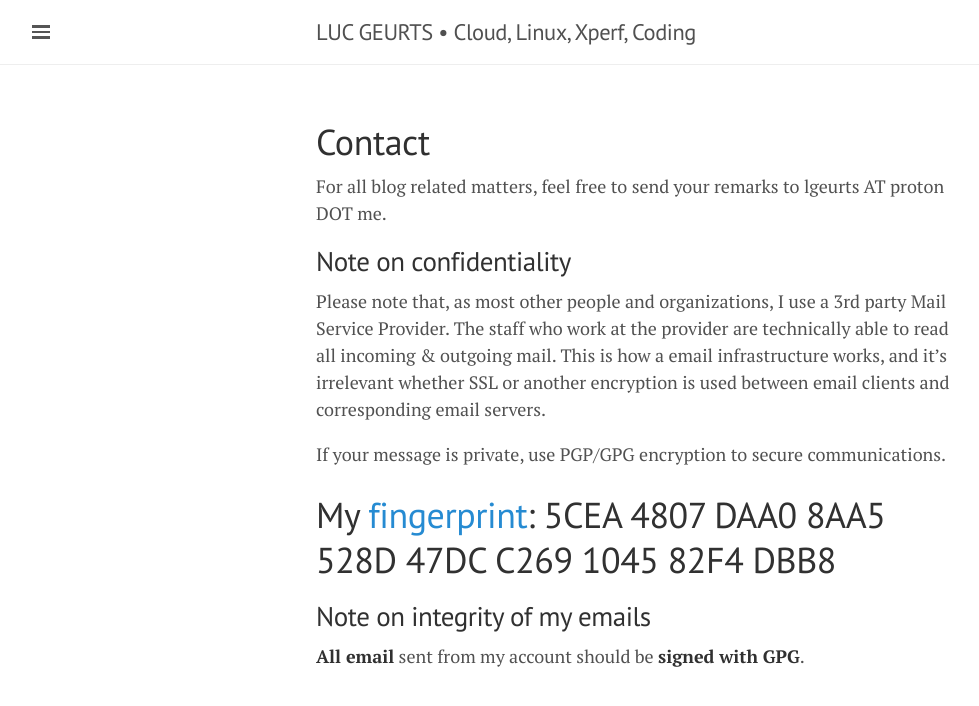
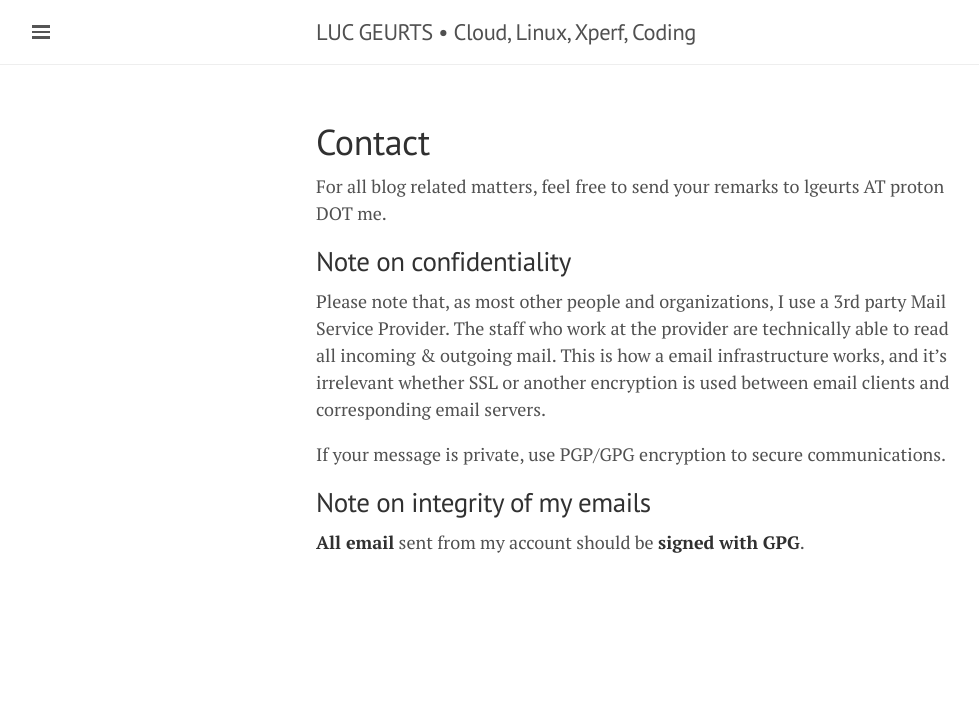
Before and after one commit to lgeurts/lgeurts.github.io, a Jekyll site: the page built from contact.md, in a window 1280 px wide. Shown: the top 706 px of the page, without its empty margins (0-979 px from the left). Built offline with Jekyll 4.4.1, drawn with Linux system fonts in a browser that asks for light colours; nearby versions of some CDN libraries.

Commit message:
Update contact.md

```diff
--- a/contact.md
+++ b/contact.md
@@ -11,7 +11,7 @@ Note on confidentiality
 Please note that, as most other people and organizations, I use a 3rd party Mail Service Provider. The staff who work at the provider are technically able to read all incoming & outgoing mail. This is how a email infrastructure works, and it's irrelevant whether SSL or another encryption is used between email clients and corresponding email servers.
 
 If your message is private, use PGP/GPG encryption to secure communications.
-# My [fingerprint](https://keys.openpgp.org/): 5CEA 4807 DAA0 8AA5 528D 47DC C269 1045 82F4 DBB8
+<!-- My [fingerprint](https://keys.openpgp.org/): 5CEA 4807 DAA0 8AA5 528D 47DC C269 1045 82F4 DBB8 -->
 
 Note on integrity of my emails
 ------------------------------
```
